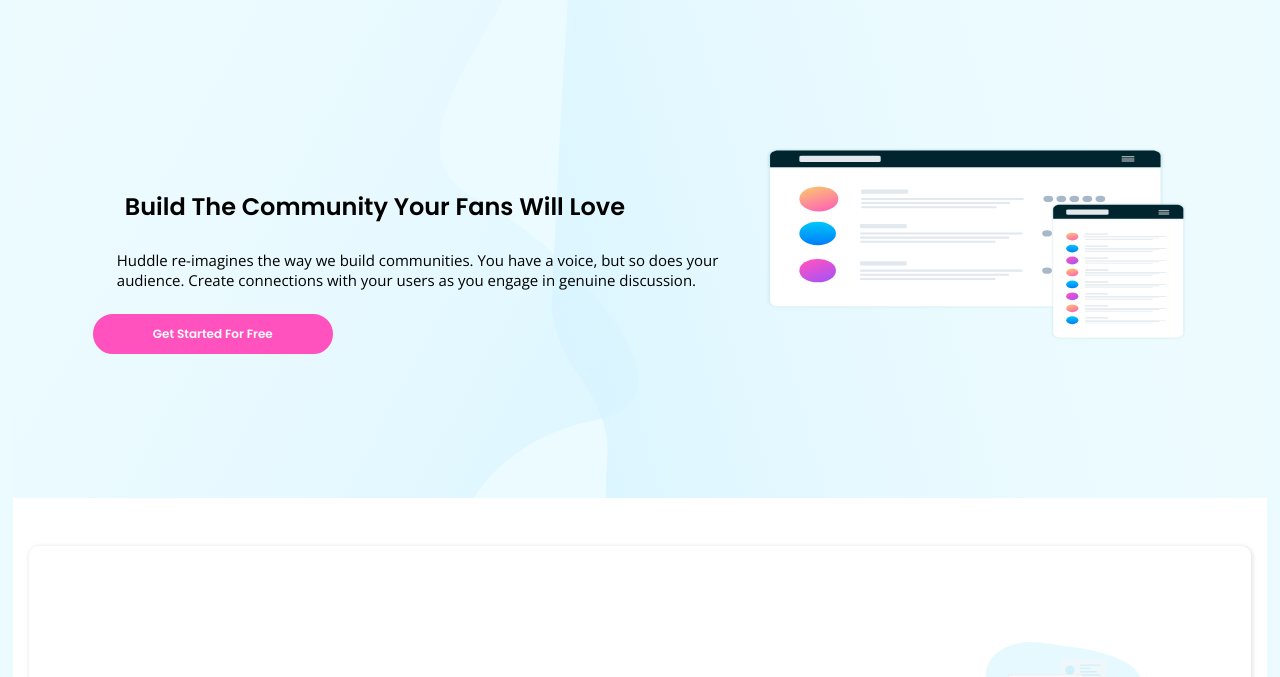
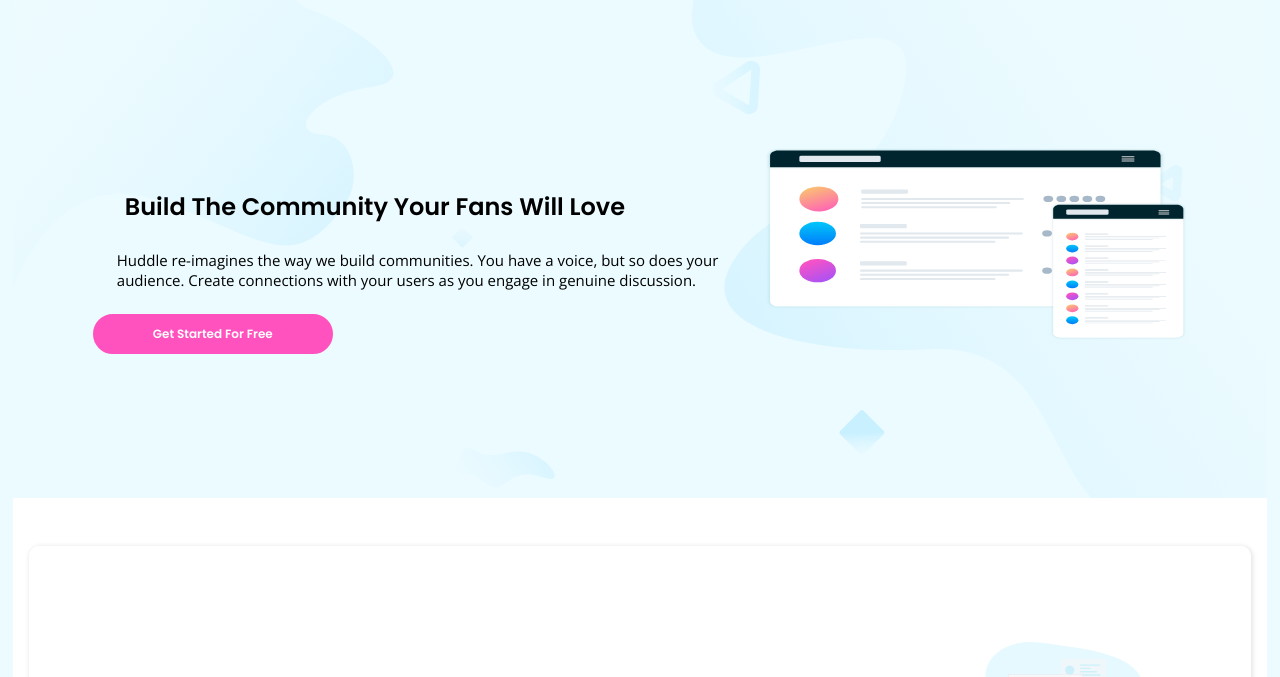
Before and after one commit to Azikenp/huddle-landing-with-alternating-blocks, a plain HTML site: page index.html in a window 1280 px wide. Shown: the part 67-744 px from the top of the page. Drawn offline with nearby package versions, Linux system fonts and the light colour scheme.

Commit message:
Add files via upload

```diff
--- a/style.css
+++ b/style.css
@@ -250,6 +250,11 @@
         width: 98%;
     }
 
+    header{
+        background-image: url(./images/bg-hero-desktop.svg);
+        background-repeat: no-repeat;
+    }
+
     .page-heading img{
         margin-left: 5rem;
     }
```
